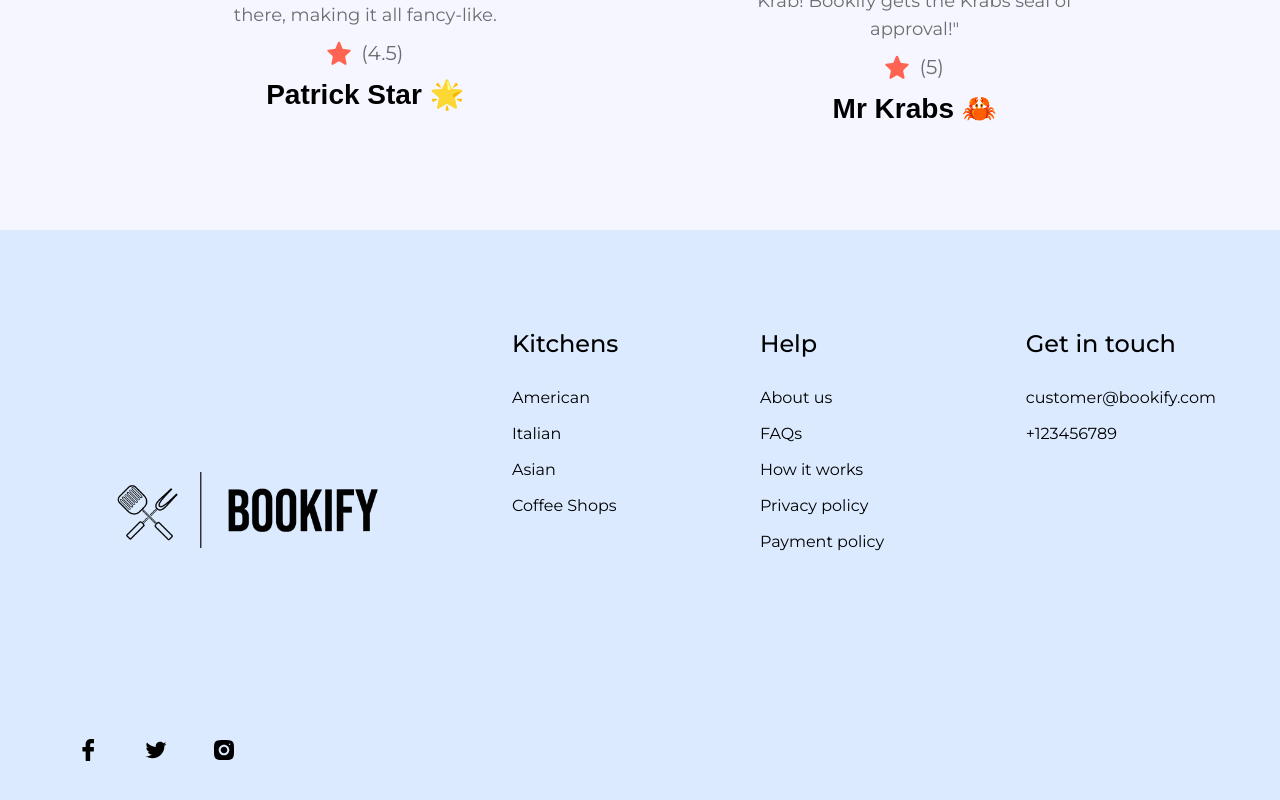
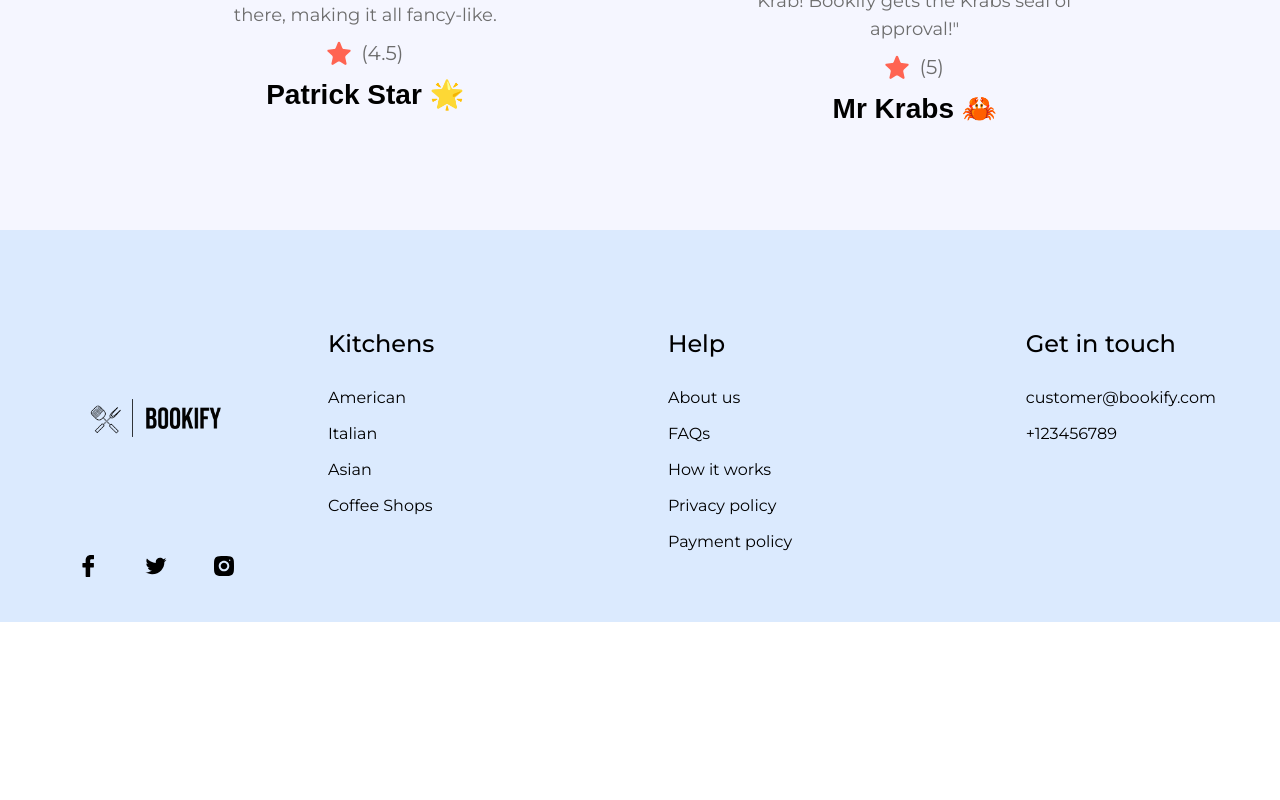
Before and after one commit to nitzanto/Bookify-Frontend, a React (Vite) app: page / in a window 1280 px wide. Shown: the part 4055-4855 px from the top of the page. After the commit the page ends 4677 px from the top, so only its background shows below. Built offline with nearby package versions, Linux system fonts and the light colour scheme; a web font is replaced by a local one.

Commit message:
* Styling fixes

```diff
--- a/src/sections/Footer.jsx
+++ b/src/sections/Footer.jsx
@@ -10,8 +10,8 @@ const Footer = () => {
             <img
               src={bookifyLogo}
               alt="logo"
-              width={368}
-              height={368}
+              width={184}
+              height={184}
               className="m-0"
             />
           </a>
```
